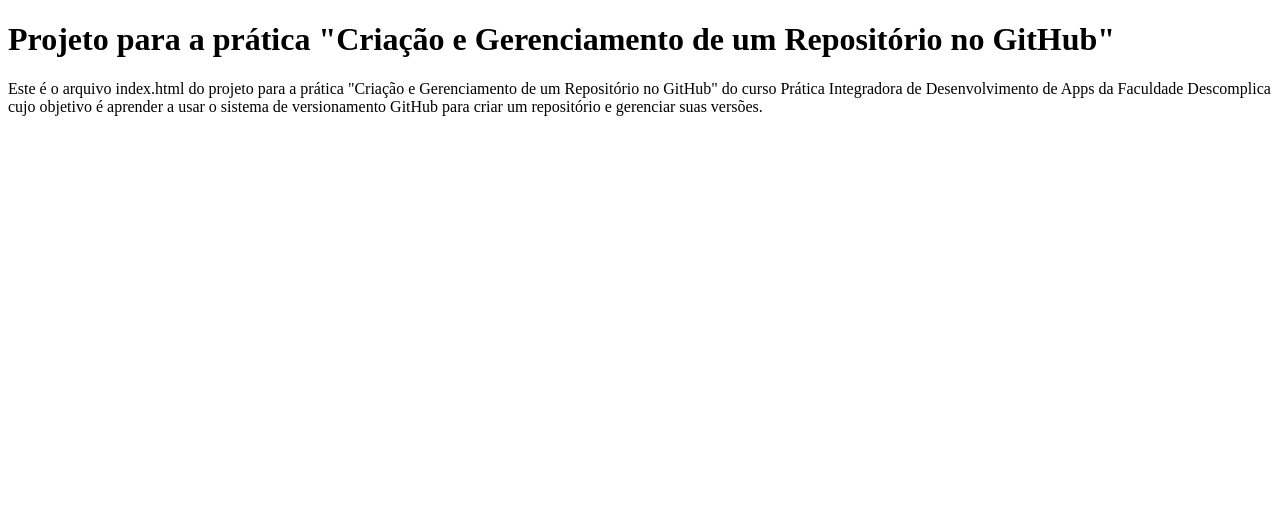
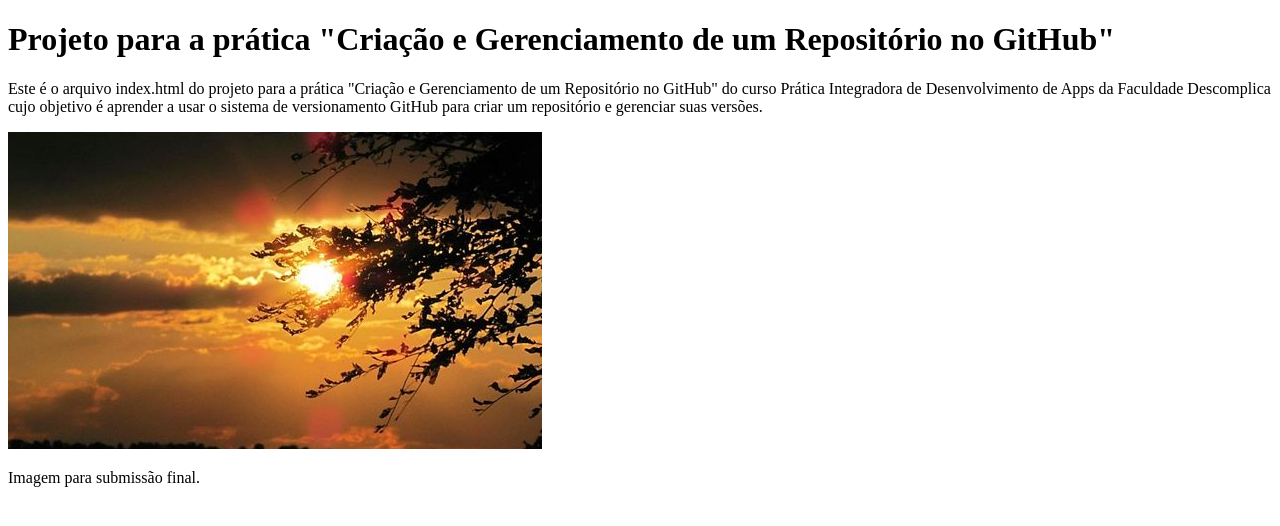
Before and after one commit to andrevf01/exercDescomplica, a plain HTML site: page index.html in a window 1280 px wide. Drawn offline with Linux system fonts and the light colour scheme.

Commit message:
Adicionando imagem e parágrafo ao arquivo index.html

```diff
--- a/index.html
+++ b/index.html
@@ -8,5 +8,7 @@
 <body>
   <h1>Projeto para a prática "Criação e Gerenciamento de um Repositório no GitHub"</h1>
   <p>Este é o arquivo index.html do projeto para a prática "Criação e Gerenciamento de um Repositório no GitHub" do curso Prática Integradora de Desenvolvimento de Apps da Faculdade Descomplica cujo objetivo é aprender a usar o sistema de versionamento GitHub para criar um repositório e gerenciar suas versões.</p>
+  <img src="./images/Sem título.png" alt="Imagem">
+  <p>Imagem para submissão final.</p>
 </body>
 </html>
```
Also changed, not shown: images/Sem título.png (added).
